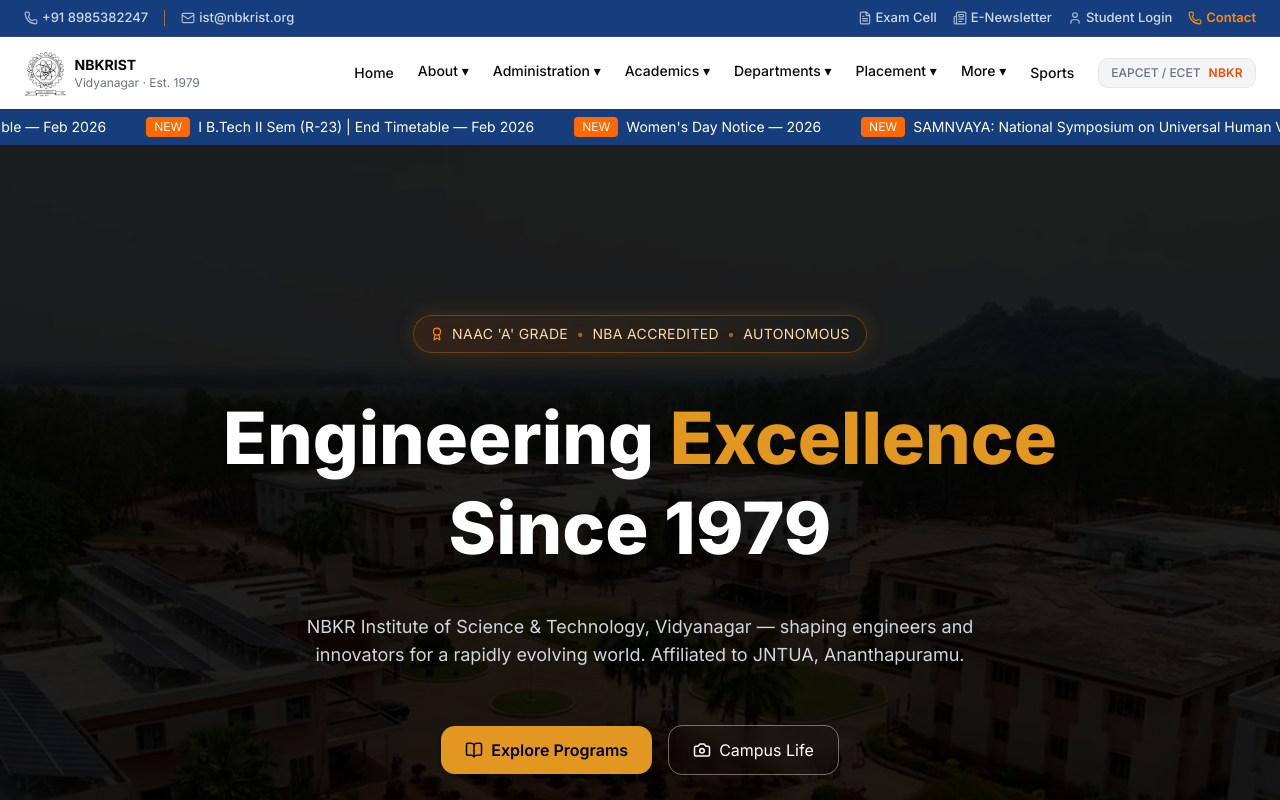
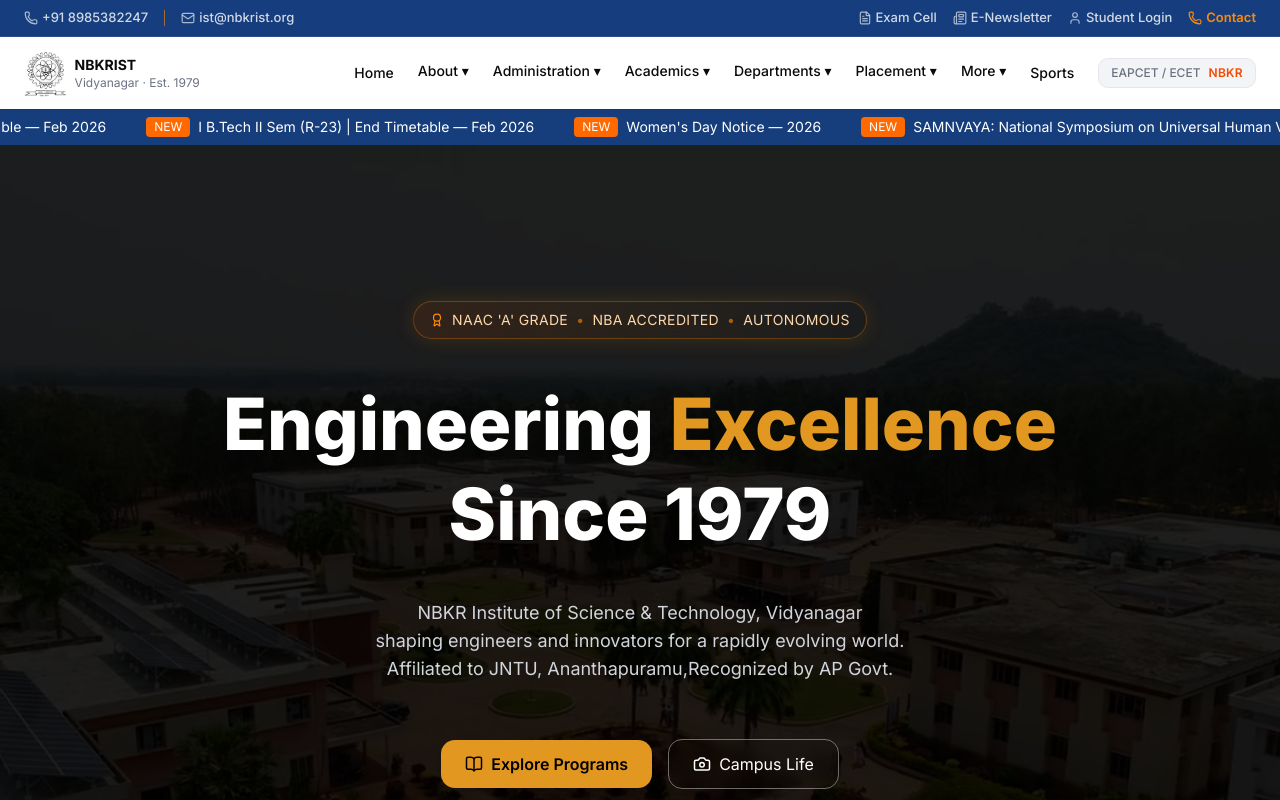
Before and after one commit to balajisudarshan/clg_web_nextJs, a Next.js app: page / in a window 1280 px wide. Shown: the top 800 px of the page. Built offline with nearby package versions, Linux system fonts and the light colour scheme.

Commit message:
Update Hero.jsx

```diff
--- a/src/app/components/Hero.jsx
+++ b/src/app/components/Hero.jsx
@@ -52,8 +52,8 @@
           text-xs sm:text-sm md:text-base lg:text-lg
           max-w-xl md:max-w-2xl">
 
-          NBKR Institute of Science & Technology, Vidyanagar — shaping engineers and innovators
-          for a rapidly evolving world. Affiliated to JNTUA, Ananthapuramu.
+          NBKR Institute of Science & Technology, Vidyanagar <br/> shaping engineers and innovators
+          for a rapidly evolving world. <br/>Affiliated to JNTU, Ananthapuramu,Recognized by AP Govt.
         </p>
 
         {/* Buttons */}
```
